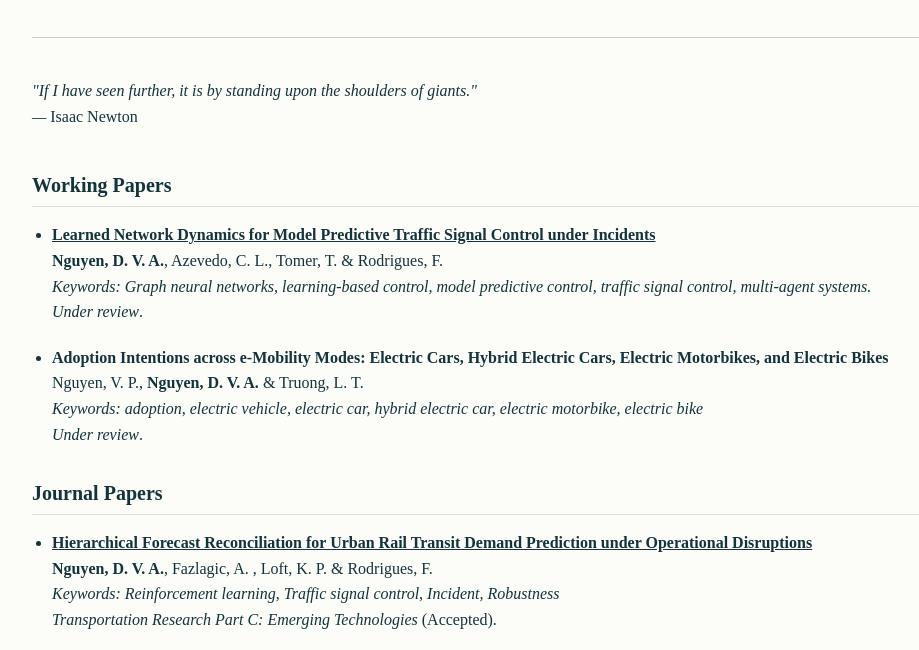
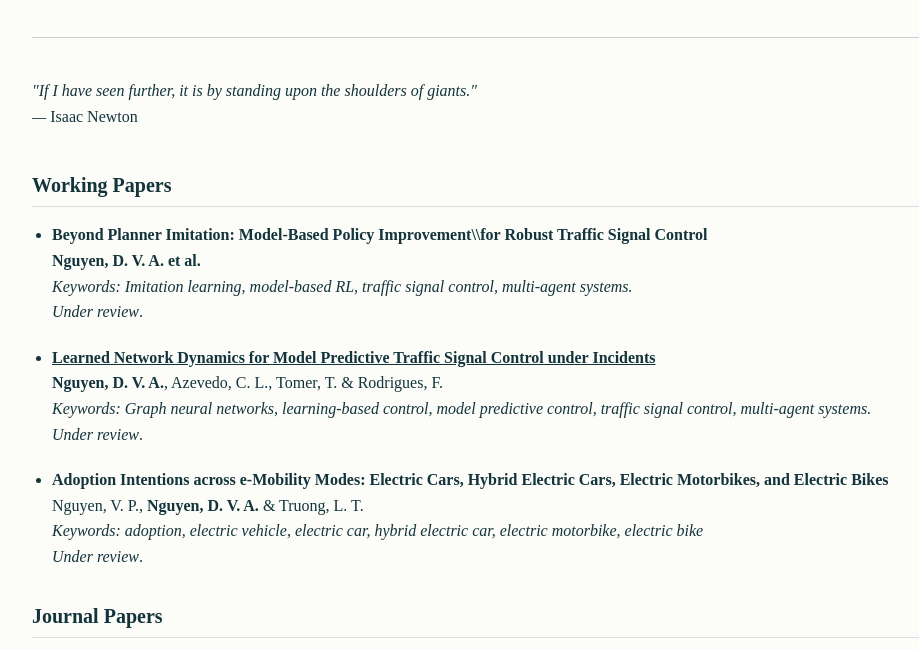
Before and after one commit to andngdtudk/andngdtudk.github.io, a plain HTML site: page publications.html in a window 1280 px wide. Shown: the part 126-776 px from the top of the page, without its empty margins (78-997 px from the left). Drawn offline with Linux system fonts and the light colour scheme; a web font is replaced by a local one.

Commit message:
Update publications.html

```diff
--- a/publications.html
+++ b/publications.html
@@ -46,6 +46,12 @@
       </blockquote>
       <h2>Working Papers</h2>
       <ul>
+        <li>
+          <strong> Beyond Planner Imitation: Model-Based Policy Improvement\\for Robust Traffic Signal Control </strong><br>
+          <span style="font-weight:bold;">Nguyen, D. V. A. et al.</span><br>
+          <span class="note">Keywords: Imitation learning, model-based RL, traffic signal control, multi-agent systems. </span> <br>
+          <em>Under review</em>.
+        </li>
         <li>
           <strong> <a href="https://arxiv.org/abs/2611.27435" target="_blank"> Learned Network Dynamics for Model Predictive Traffic Signal Control under Incidents </a></strong><br>
           <span style="font-weight:bold;">Nguyen, D. V. A.</span>, Azevedo, C. L., Tomer, T. & Rodrigues, F.<br>
```
